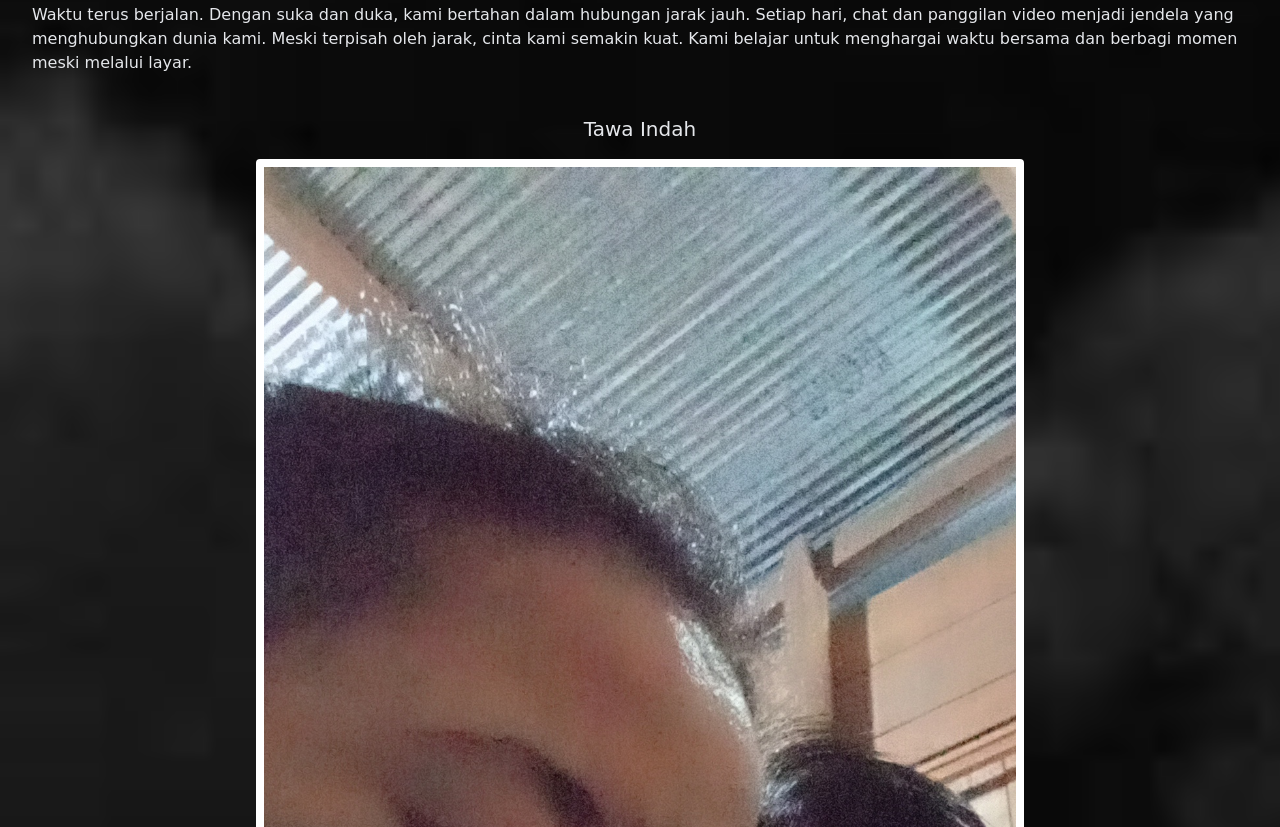
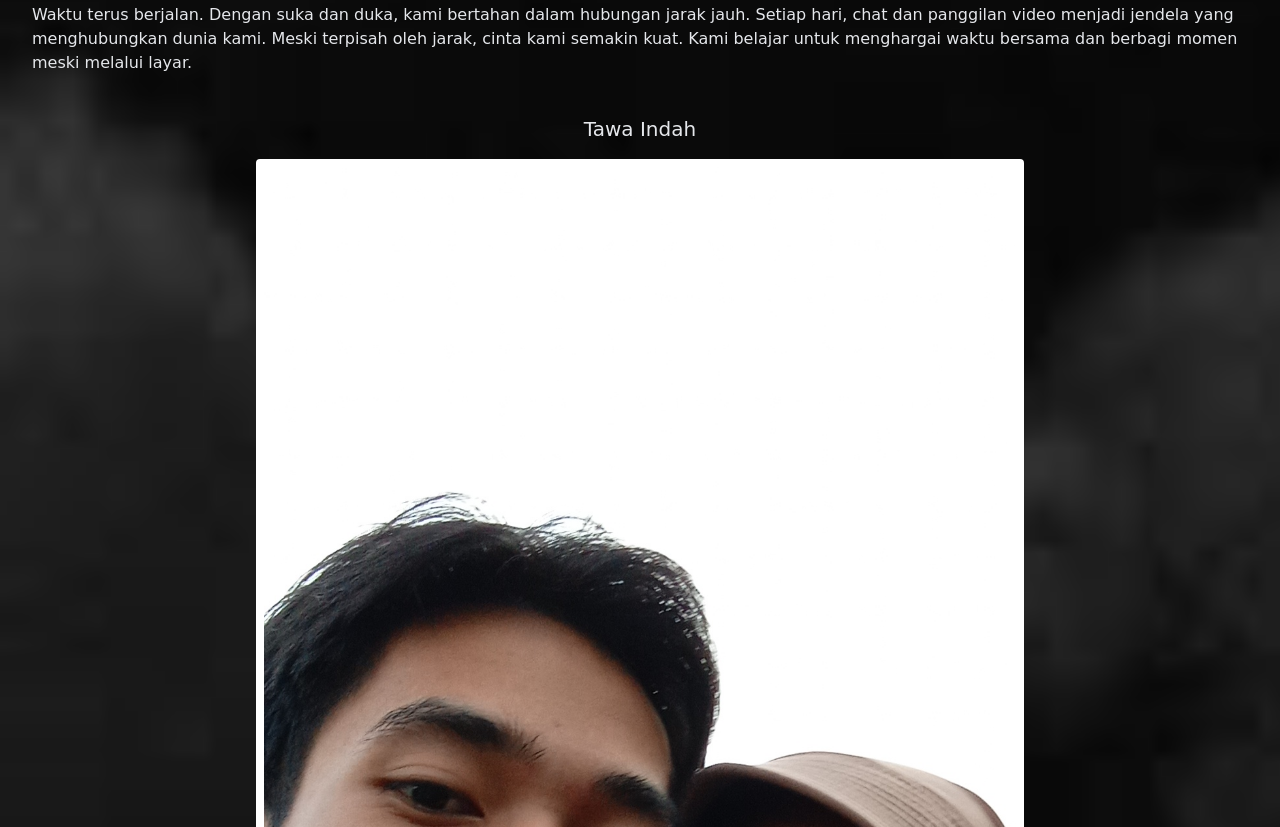
Before and after one commit to syalia39/ceritakudandia, a plain HTML site: page index.html in a window 1280 px wide. Shown: the part 8373-9200 px from the top of the page. Drawn offline with Linux system fonts and the light colour scheme; a web font is replaced by a local one.

Commit message:
Update index.html

```diff
--- a/index.html
+++ b/index.html
@@ -155,7 +155,7 @@
       <div class="flex justify-center mt-4">
         <img
           class="ml w-[60%] border-8 border-white border-b-[1em] rounded"
-          src="./img/foto7.jpg"
+          src="./img/foto11.jpg"
           alt="foto pertama bertemu"
         />
       </div>
```
